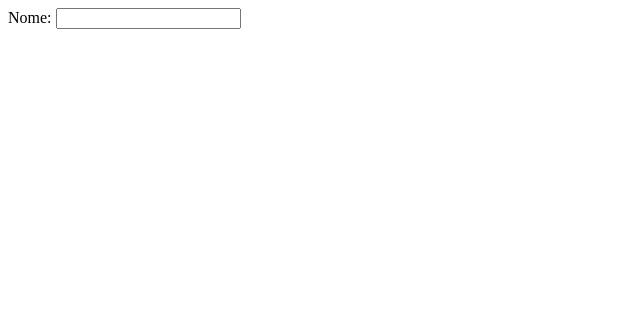
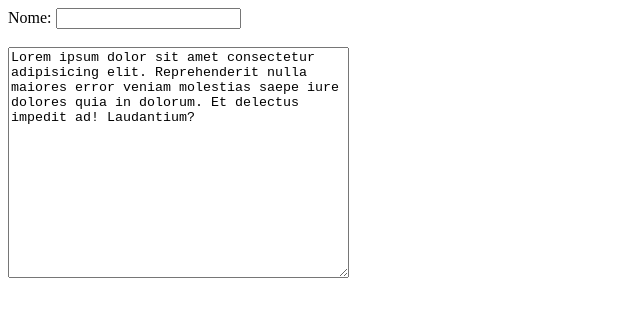
Before and after one commit to MBENE-DIEYE/esercizio2-html, a plain HTML site: page index.html in a window 1280 px wide. Shown: the whole page, without its empty margins (0-640 px from the left). Drawn offline with Linux system fonts and the light colour scheme.

Commit message:
aggiunto un textarea

```diff
--- a/index.html
+++ b/index.html
@@ -8,7 +8,9 @@
 <body>
     <form action="#">
         <label for="nome">Nome:</label>
-        <input type="text" id="nome" name="nome">
+        <input type="text" id="nome" name="nome"><br> <br>
+        <textarea name="message" rows="15" cols="40">Lorem ipsum dolor sit amet consectetur adipisicing elit. Reprehenderit nulla maiores error veniam molestias saepe iure dolores quia in dolorum. Et delectus impedit ad! Laudantium?</textarea>
+
     </form>
 </body>
 </html>
```
